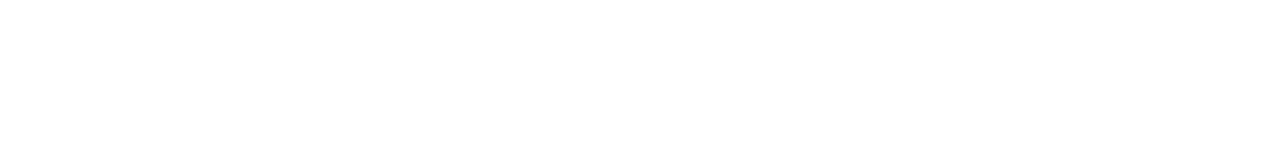
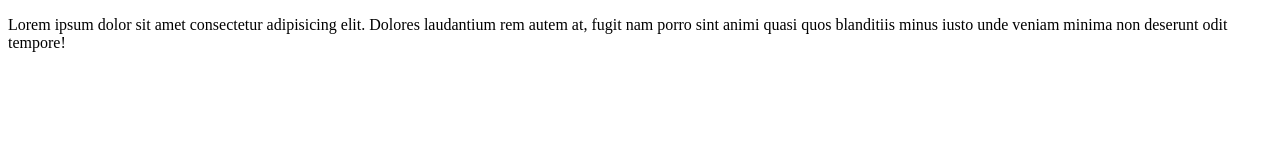
Before and after one commit to dinulovic/NWRDejan, a plain HTML site: page 1.cas/index.html in a window 1280 px wide. Drawn offline with Linux system fonts and the light colour scheme.

Commit message:
Nova izmena.

```diff
--- a/1.cas/index.html
+++ b/1.cas/index.html
@@ -7,6 +7,6 @@
     <title>Document</title>
 </head>
 <body>
-
+    <p>Lorem ipsum dolor sit amet consectetur adipisicing elit. Dolores laudantium rem autem at, fugit nam porro sint animi quasi quos blanditiis minus iusto unde veniam minima non deserunt odit tempore!</p>
 </body>
 </html>
```
